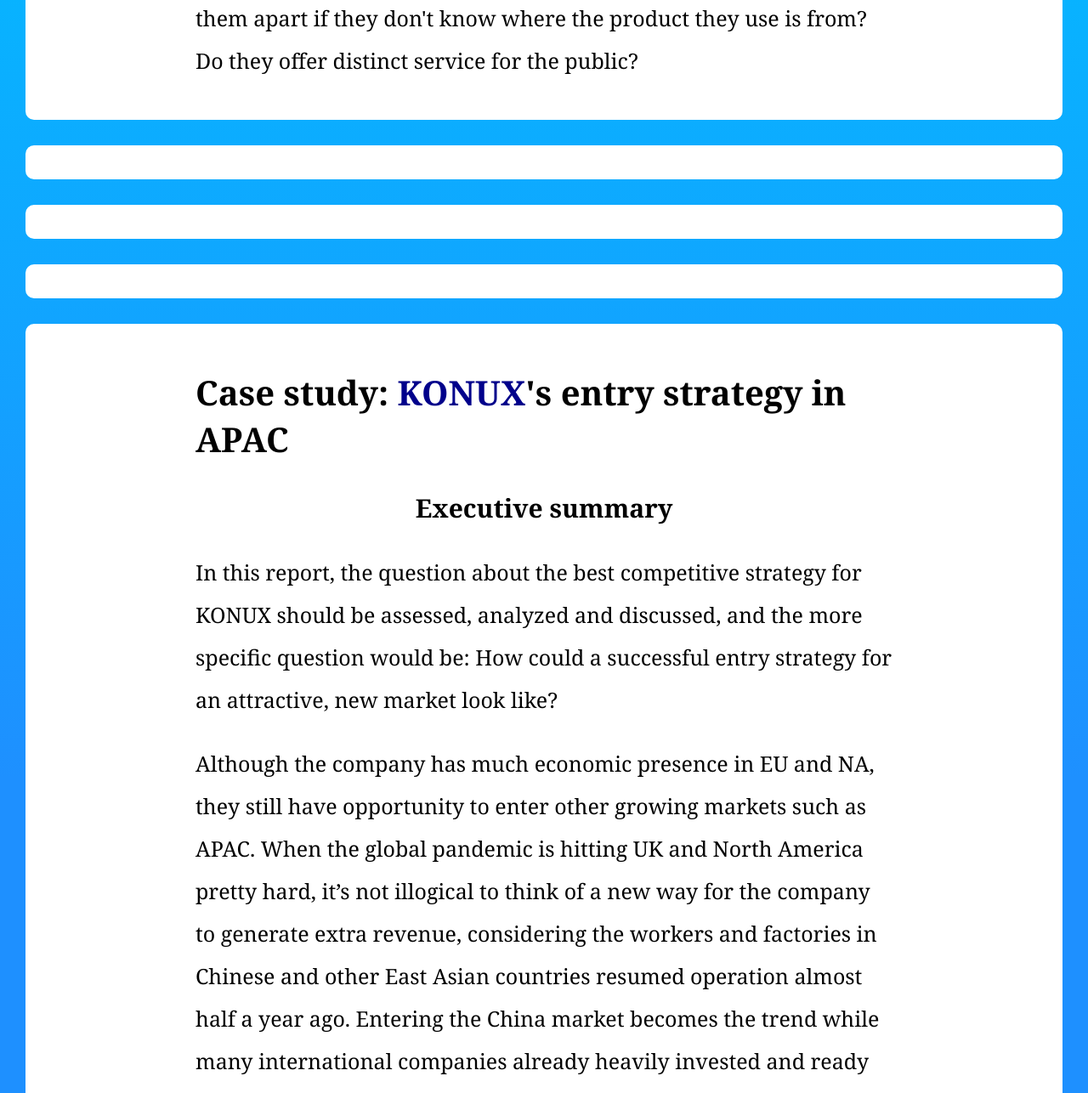
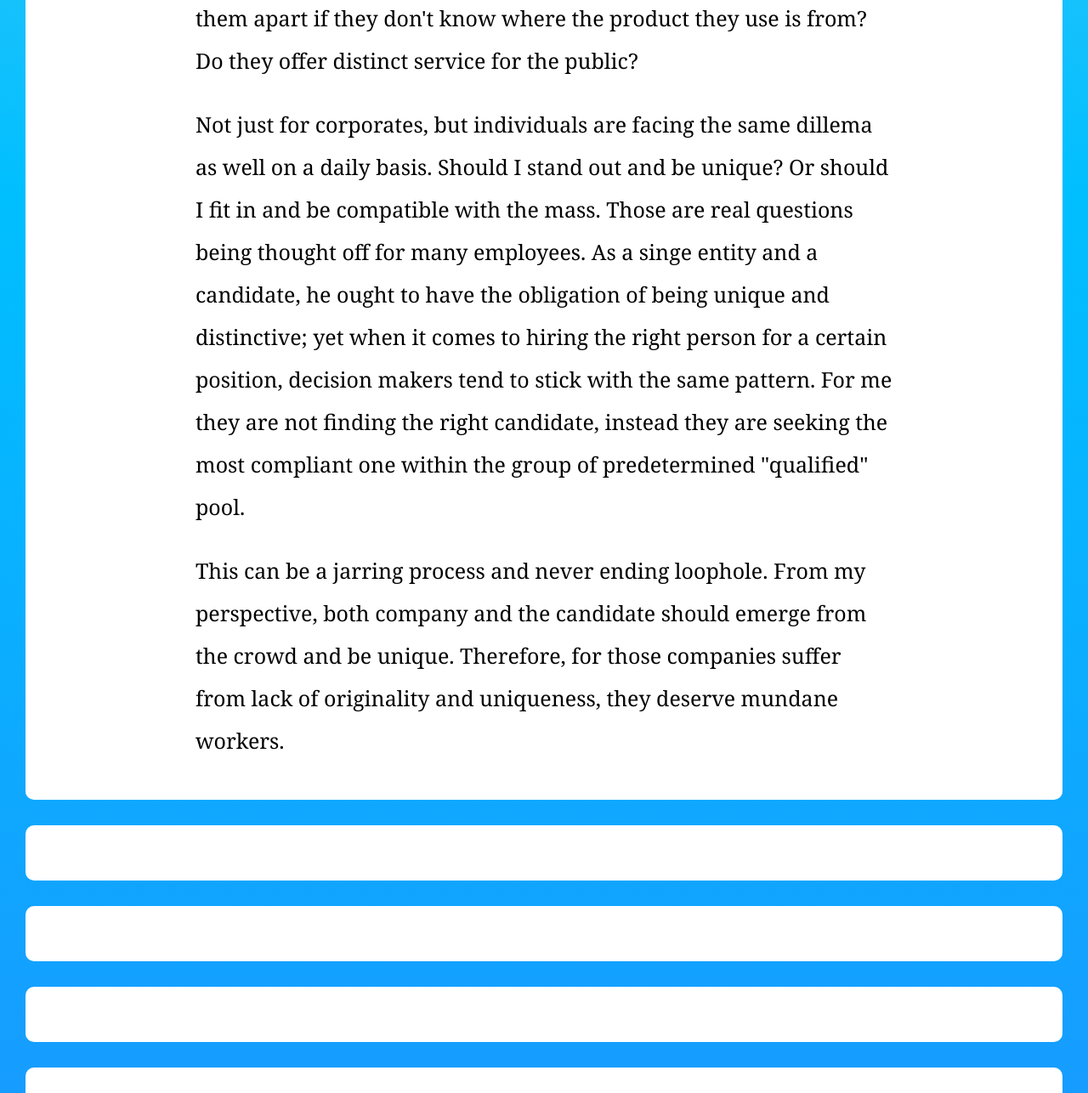
Before and after one commit to MarcoZeee/marcozeee.github.io, a plain HTML site: page index.html in a window 1280 px wide. Shown: the part 4400-5686 px from the top of the page at 85% size. Drawn offline with Linux system fonts and the light colour scheme.

Commit message:
Update index.html

```diff
--- a/index.html
+++ b/index.html
@@ -105,7 +105,7 @@
 
     <div class="bg-container">
       <article id="article">
-        <div id="insight">
+        <div id="plan">
           <h2>
             Setting the strategic objective and imagining the 'next big thing'
           </h2>
@@ -150,7 +150,7 @@
             Irrevelency can be kept at bay.
           </p>
         </div>
-        <div>
+        <div id="ploy">
           <h2>Why Diversification is still the best strategy?</h2>
           <p>
             What is Diversification? In
@@ -168,10 +168,22 @@
             customers tell them apart if they don't know where the product they
             use is from? Do they offer distinct service for the public?
           </p>
+          <p>
+            Not just for corporates, but individuals are facing the same dillema as well on a daily basis. Should I stand out and be unique? Or should I fit in and be compatible with the mass. Those are real questions being thought off for many employees. As a singe entity and a candidate, he ought to have the obligation of being unique and distinctive; yet when it comes to hiring the right person for a certain position, decision makers tend to stick with the same pattern. For me they are not finding the right candidate, instead they are seeking the most compliant one within the group of predetermined "qualified" pool.
+          </p>
+          <p>
+            This can be a jarring process and never ending loophole. From my perspective, both company and the candidate should emerge from the crowd and be unique. Therefore, for those companies suffer from lack of originality and uniqueness, they deserve mundane workers.
+          </p>
         </div>
-        <div></div>
-        <div></div>
-        <div></div>
+        <div id="position">
+          <p></p>
+        </div>
+        <div id="pattern">
+          <p></p>
+        </div>
+        <div id="perspective">
+          <p></p>
+        </div>
         <div id="caseKONUX">
           <h2>
             Case study: <a href="https://www.konux.com/about-us/">KONUX</a>'s
@@ -199,8 +211,8 @@
           </p>
           <p>
             The solution to this, it turns out, is a three step long term
-            strategy: Blue Ocean Initiative, Acquisition and lastly Global
-            strategy. These three steps can build up a competitive advantage
+            strategy: <strong>Blue Ocean Initiative, Acquisition and lastly Global
+            strategy</strong>. These three steps can build up a competitive advantage
             when it comes to entering a new market with existing product.
           </p>
           <details>
```
